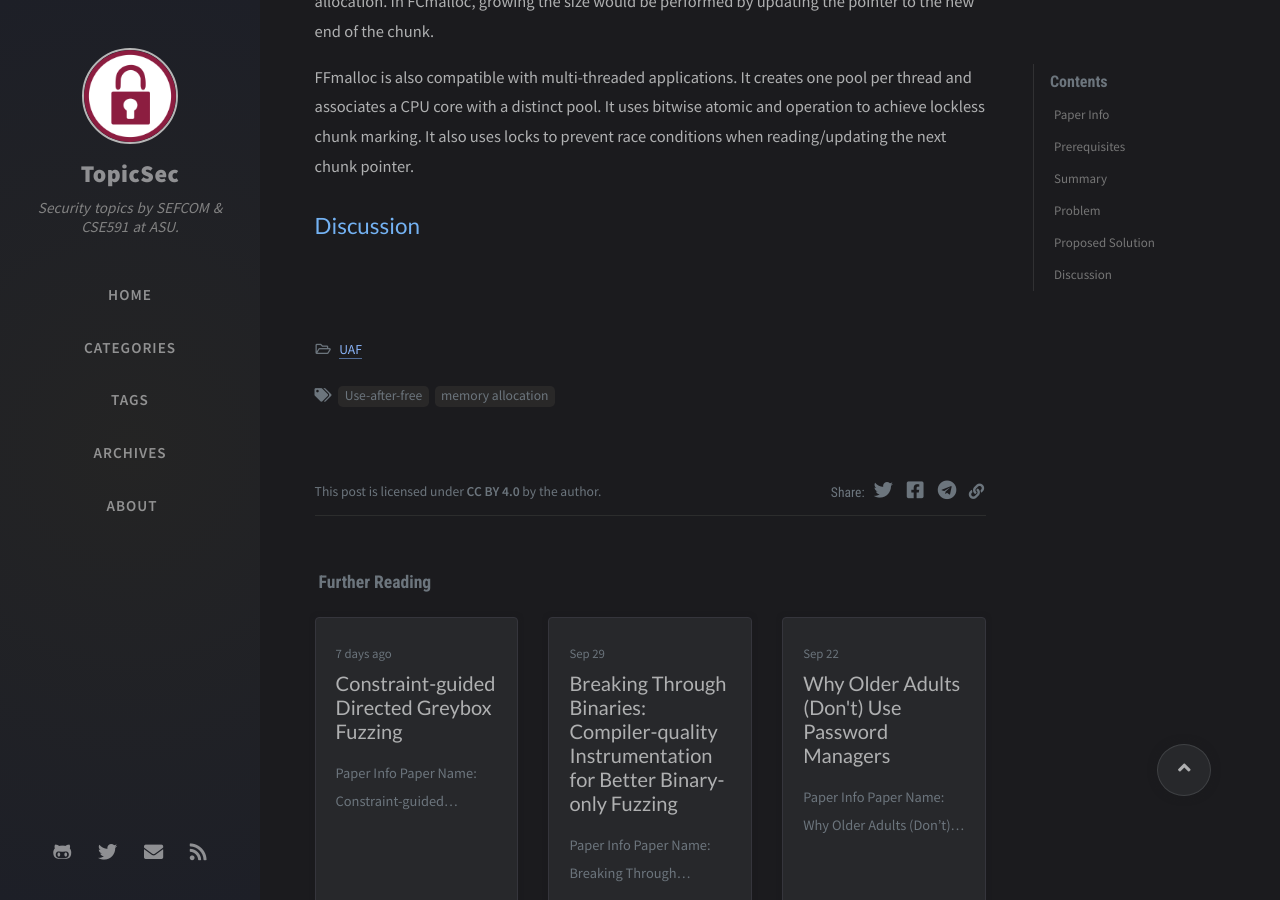
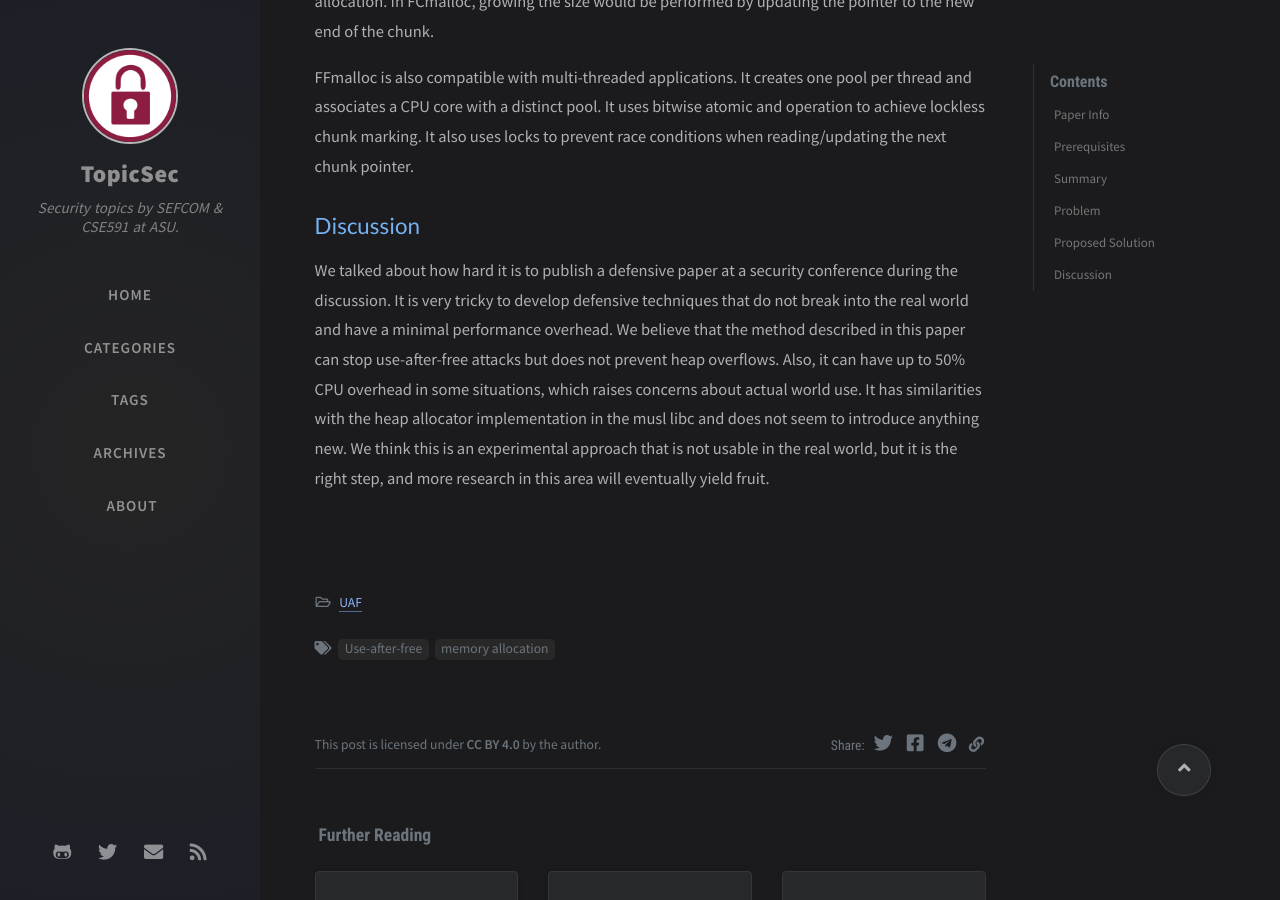
Before and after one commit to TopicSec/topicsec.github.io, a Jekyll site: the page built from _posts/2021-10-13-preventing-uaf-with-fast-forward-allocation.md, in a window 1280 px wide and 900 px high, scrolled down 3627 px. Built offline with Jekyll 4.4.1, drawn with Linux system fonts in a browser that asks for light colours; nearby versions of some CDN libraries; comment, search, counter and statistics services are not loaded.

Commit message:
adding discussion

```diff
--- a/_posts/2021-10-13-preventing-uaf-with-fast-forward-allocation.md
+++ b/_posts/2021-10-13-preventing-uaf-with-fast-forward-allocation.md
@@ -96,3 +96,5 @@ It also uses locks to prevent race conditions when reading/updating the next chu
 
 
 ## Discussion
+
+We talked about how hard it is to publish a defensive paper at a security conference during the discussion. It is very tricky to develop defensive techniques that do not break into the real world and have a minimal performance overhead. We believe that the method described in this paper can stop use-after-free attacks but does not prevent heap overflows. Also, it can have up to 50% CPU overhead in some situations, which raises concerns about actual world use. It has similarities with the heap allocator implementation in the musl libc and does not seem to introduce anything new. We think this is an experimental approach that is not usable in the real world, but it is the right step, and more research in this area will eventually yield fruit.
```
